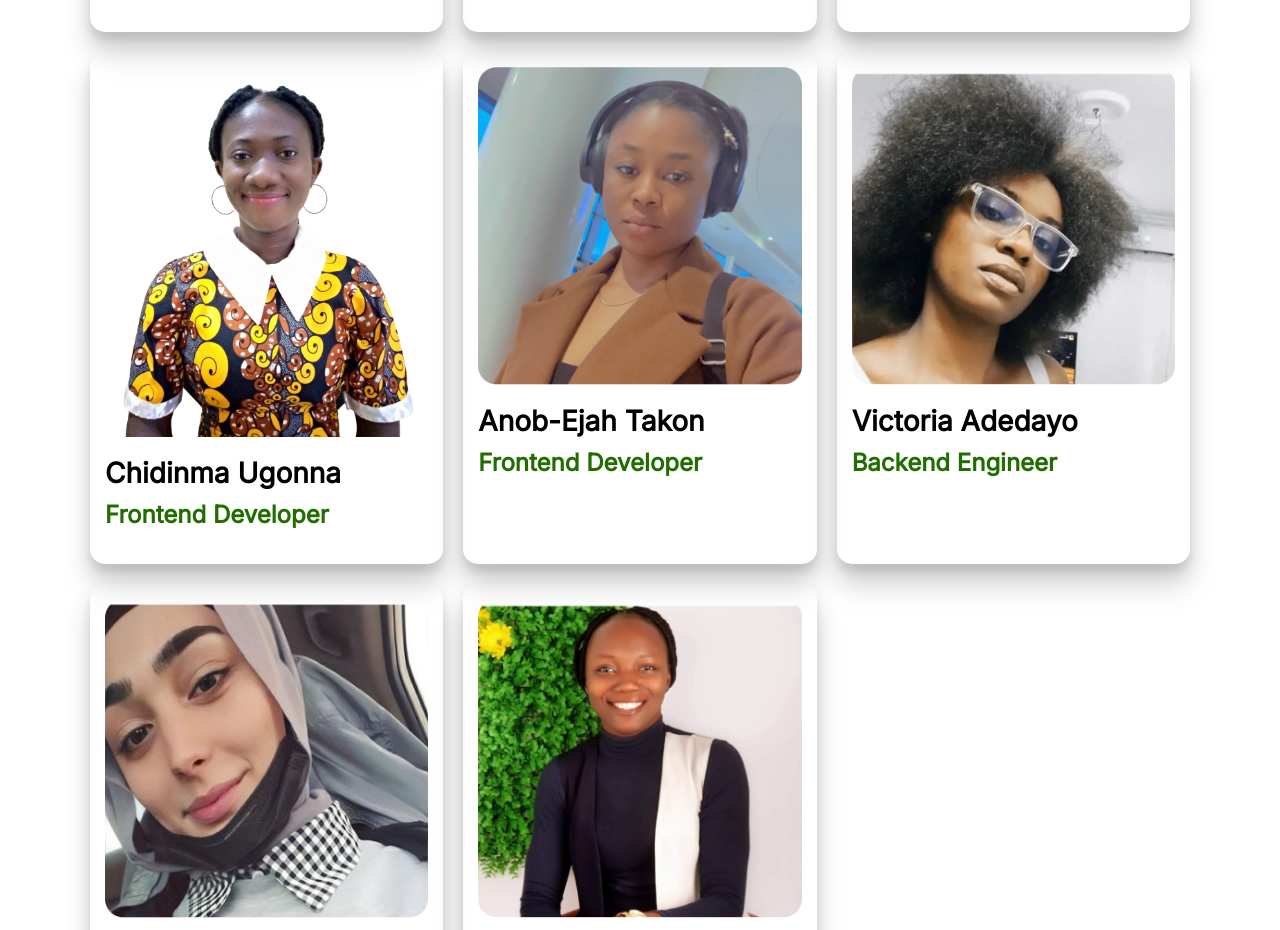
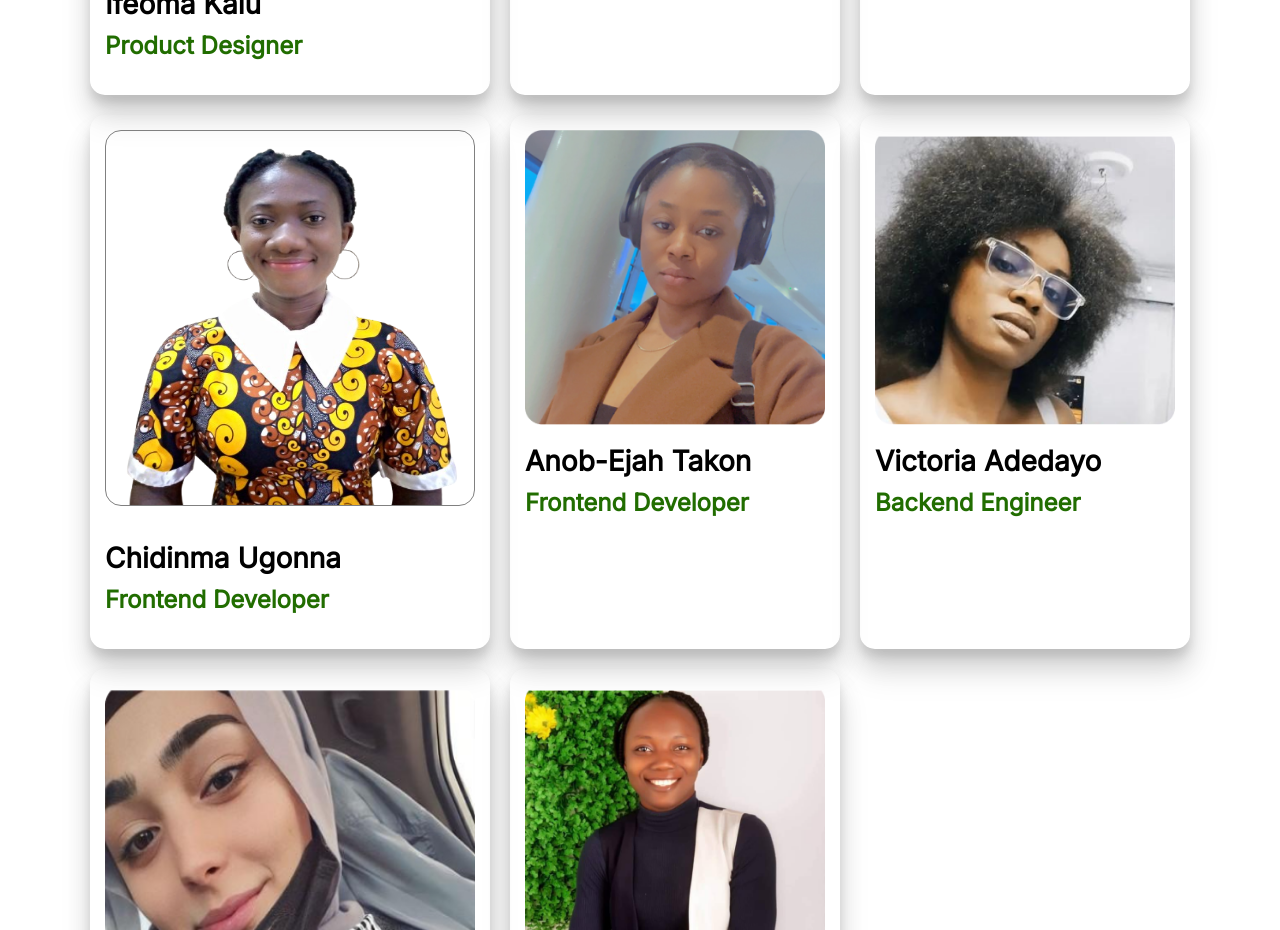
Before and after one commit to Ahnob/agritechcapstonereact, a React (Vite) app: page /Aboutus in a window 1280 px wide. Shown: the part 4220-5150 px from the top of the page. Built offline with nearby package versions, Linux system fonts and the light colour scheme.

Commit message:
added border to the images on the about ua page

```diff
--- a/src/components/Aboutus/AboutUs.jsx
+++ b/src/components/Aboutus/AboutUs.jsx
@@ -234,7 +234,9 @@
           </div>
           <div className="teamCards">
             <div className="teamCard">
-              <img src={team_seventh} alt="" className="teamImg" />
+              <div className="image-container">
+                <img src={team_seventh} alt="" className="teamImg" />
+              </div>
               <br />
               <div className="teamName">Chidinma Ugonna</div>
               <div className="teamRole">Frontend Developer</div>
--- a/src/components/Aboutus/Aboutus.css
+++ b/src/components/Aboutus/Aboutus.css
@@ -212,6 +212,7 @@
 }
 .teamImg {
   width: 100%;
+  height: 100%;
 }
 
 .teamName {
@@ -304,9 +305,11 @@
   font-size: 32px;
   font-weight: 700;
 }
+
 .topMarginAboutUs {
   margin-top: 15px;
 }
+
 #textareaAboutUs {
   width: 100%;
   height: 92px;
@@ -318,11 +321,20 @@
   font-weight: 400;
   border: 1px solid #aba5a5;
 }
+
 .sendAboutUs {
   width: 240px;
   height: 48px;
   font-size: 16px;
   font-weight: 500;
+}
+
+.image-container {
+  height: 376px;
+  width: 370px;
+  border-radius: 16px;
+  overflow: hidden;
+  border: 1px solid grey;
 }
 
 .aboutus-header {
```
